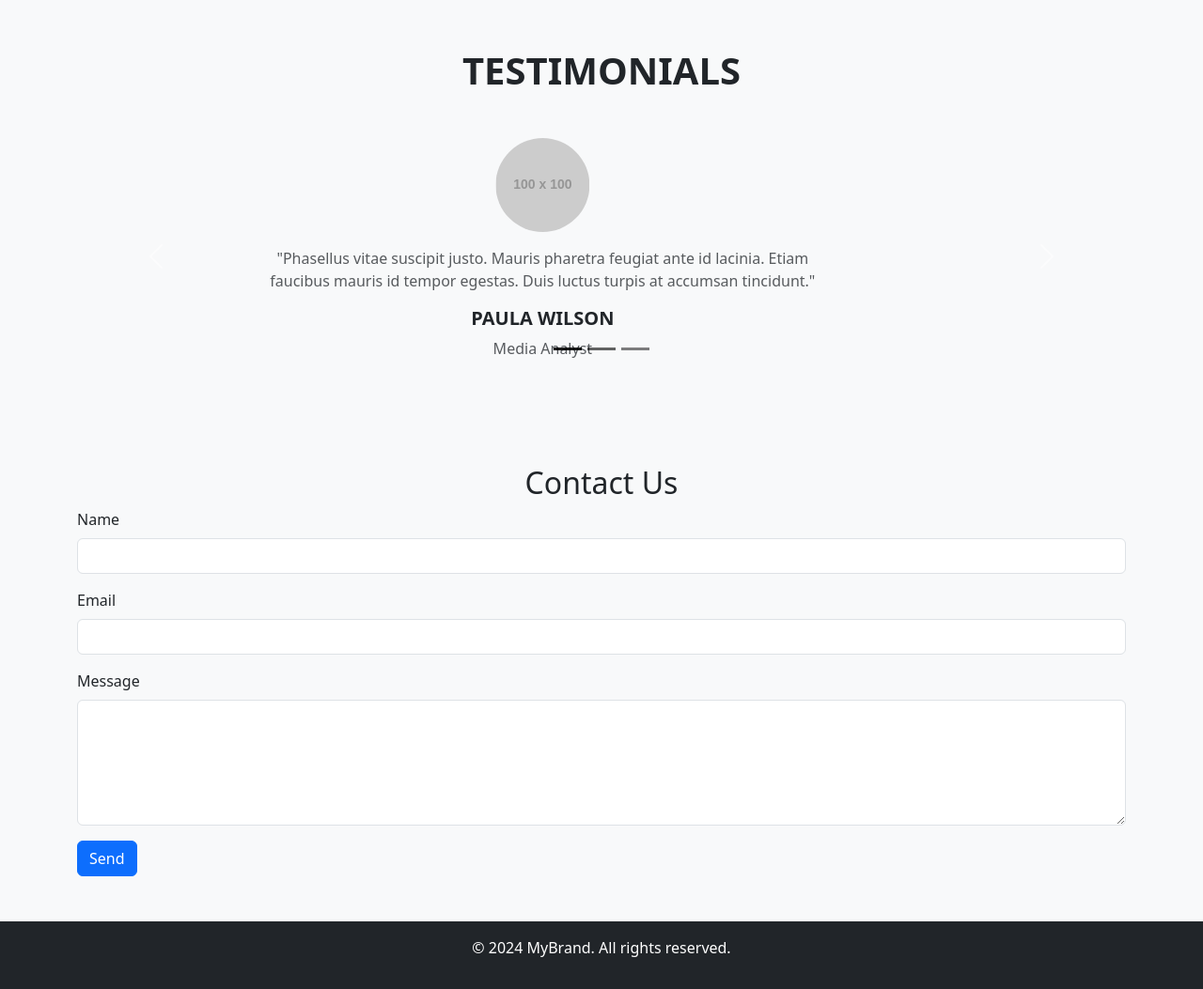
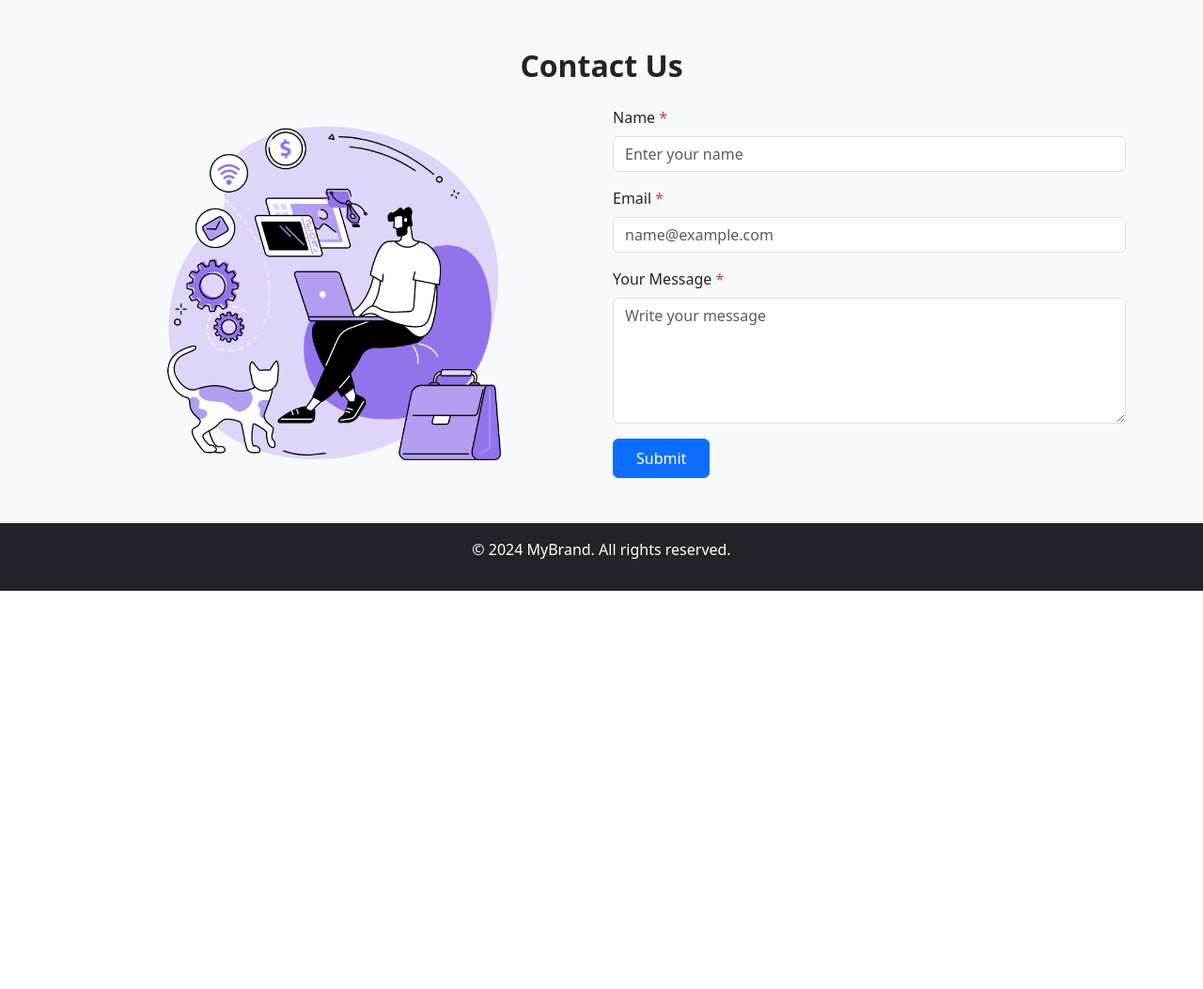
Before and after one commit to Mdgufrannasir/Task1, a plain HTML site: page index.html in a window 1280 px wide. Shown: the part 3210-4263 px from the top of the page at 94% size. After the commit the page ends 3839 px from the top, so only its background shows below. Drawn offline with nearby package versions, Linux system fonts and the light colour scheme; placeholder pictures from the web are drawn by us.

Commit message:
contact update

```diff
--- a/index.html
+++ b/index.html
@@ -100,11 +100,9 @@
     <!-- Products Section -->
     <section id="products" class="py-5">
         <div class="container">
-            <!-- Section Heading -->
             <h1 class="text-center fw-bold mb-5">Products</h1>
 
             <div class="row g-4">
-                <!-- Product 1 -->
                 <div class="col-md-4 col-sm-6">
                     <div class="card border-1 pb-4 shadow-sm h-100">
                         <img src="image\Collaborative-coding-tools-for-remote-pair-programming.webp" class="card-img-top img-fluid" alt="Product 1">
@@ -116,7 +114,6 @@
                     </div>
                 </div>
 
-                <!-- Product 2 -->
                 <div class="col-md-4 col-sm-6">
                     <div class="card border-1 pb-4 shadow-sm h-100">
                         <img src="image\Collaborative-coding-tools-for-remote-pair-programming.webp" class="card-img-top img-fluid" alt="Product 2">
@@ -128,7 +125,6 @@
                     </div>
                 </div>
 
-                <!-- Product 3 -->
                 <div class="col-md-4 col-sm-6">
                     <div class="card border-1 pb-4 shadow-sm h-100">
                         <img src="image\Collaborative-coding-tools-for-remote-pair-programming.webp" class="card-img-top img-fluid" alt="Product 3">
@@ -143,53 +139,32 @@
         </div>
     </section>
 
+    <!-- testimonials Section -->
     <section id="testimonials" class="py-5 bg-light">
         <div class="container">
-            <!-- Section Heading -->
             <h1 class="text-center fw-bold mb-5">Testimonials</h1>
 
-            <!-- Carousel -->
             <div id="testimonialCarousel" class="carousel slide" data-bs-ride="carousel">
 
-                <!-- Carousel Items -->
                 <div class="carousel-inner">
-                    <!-- Testimonial 1 -->
                     <div class="carousel-item active">
                         <div class="text-center">
                             <img src="image\DALL·E 2024-11-28 11.49.38 - A professional headshot of a confident businesswoman with short brown hair, wearing a formal blazer and sitting in an office setting with a blurred ba.webp" class="rounded-circle mb-3" width="100" height="100" alt="Testimonial 1">
                             <h5 class="fw-bold">Sarah Thompson</h5>
                             <p class="text-muted">Marketing Manager at Creative Wave Agency</p>
                             <p class="fst-italic">"Working with Gufran was an absolute pleasure! His expertise in front-end development, especially with React.js and Tailwind CSS, brought our vision to life. The website is visually stunning and user-friendly. Highly recommend!"</p>
-                            <!-- Star Ratings -->
-                            <div class="text-warning">
-                                <i class="bi bi-star-fill"></i>
-                                <i class="bi bi-star-fill"></i>
-                                <i class="bi bi-star-fill"></i>
-                                <i class="bi bi-star-fill"></i>
-                                <i class="bi bi-star-fill"></i>
-                            </div>
                         </div>
                     </div>
 
-                    <!-- Testimonial 2 -->
                     <div class="carousel-item">
                         <div class="text-center">
                             <img src="image\27e73e89-cb1b-4698-98d5-9d29cc1e4eab.webp" class="rounded-circle mb-3" width="100" height="100" alt="Testimonial 2">
                             <p class="fst-italic">"Gufran demonstrated excellent communication and technical skills. His work on our platform significantly improved user engagement and performance metrics. A fantastic developer to work with!"</p>
                             <h5 class="fw-bold">James Carter</h5>
                             <p class="text-muted">CEO at Innovatech Solutions</p>
-                            <!-- Star Ratings -->
-                            <div class="text-warning">
-                                <i class="bi bi-star-fill"></i>
-                                <i class="bi bi-star-fill"></i>
-                                <i class="bi bi-star-fill"></i>
-                                <i class="bi bi-star-fill"></i>
-                                <i class="bi bi-star"></i>
-                            </div>
                         </div>
                     </div>
 
-                    <!-- Testimonial 3 -->
                     <div class="carousel-item">
                         <div class="text-center">
                             <img src="image\fbf8a941-5019-456b-85ef-4f2599094a82.webp" class="rounded-circle mb-3" width="100" height="100" alt="Testimonial 3">
@@ -200,14 +175,12 @@
                     </div>
                 </div>
 
-                <!-- Indicators/Dots -->
                 <div class="carousel-indicators mt-4" >
                     <button type="button" data-bs-target="#testimonialCarousel" data-bs-slide-to="0" class="active btn-primary bg-dark" aria-current="true" aria-label="Slide 1"></button>
                     <button type="button" data-bs-target="#testimonialCarousel" data-bs-slide-to="1" aria-label="Slide 2"></button>
                     <button type="button" data-bs-target="#testimonialCarousel" data-bs-slide-to="2" aria-label="Slide 3"></button>
                 </div>
 
-                <!-- Navigation Controls -->
                 <button class="carousel-control-prev" type="button" data-bs-target="#testimonialCarousel" data-bs-slide="prev">
                     <span class="carousel-control-prev-icon" aria-hidden="true"></span>
                     <span class="visually-hidden">Previous</span>
@@ -220,116 +193,38 @@
         </div>
     </section>
 
-    <section id="testimonials" class="py-5 bg-light">
+    <!-- Contact Section -->
+    <section id="contact-us" class="py-5 bg-light">
         <div class="container">
-            <!-- Section Title -->
-            <h1 class="text-center fw-bold mb-5">TESTIMONIALS</h1>
-
-            <!-- Testimonial Carousel -->
-            <div id="testimonialCarousel" class="carousel slide" data-bs-ride="carousel">
-                <!-- Testimonial Items -->
-                <div class="carousel-inner">
-                    <!-- Testimonial 1 -->
-                    <div class="carousel-item active text-center">
-                        <img src="https://via.placeholder.com/100" class="rounded-circle mb-3" alt="Person 1">
-                        <p class="text-muted px-5 mx-auto" style="max-width: 700px;">
-                            "Phasellus vitae suscipit justo. Mauris pharetra feugiat ante id lacinia. Etiam faucibus mauris id tempor egestas. Duis luctus turpis at accumsan tincidunt."
-                        </p>
-                        <h5 class="fw-bold mt-3">PAULA WILSON</h5>
-                        <p class="text-muted">Media Analyst</p>
-                    </div>
-
-                    <!-- Testimonial 2 -->
-                    <div class="carousel-item text-center">
-                        <img src="https://via.placeholder.com/100" class="rounded-circle mb-3" alt="Person 2">
-                        <p class="text-muted px-5 mx-auto" style="max-width: 700px;">
-                            "Etiam hendrerit dolor eget rutrum. Phasellus risus risus, volutpat vel tellus ac, tincidunt fringilla massa. Sed at orci id justo posuere tincidunt."
-                        </p>
-                        <h5 class="fw-bold mt-3">JAMES SMITH</h5>
-                        <p class="text-muted">Software Developer</p>
-                    </div>
-
-                    <!-- Testimonial 3 -->
-                    <div class="carousel-item text-center">
-                        <img src="https://via.placeholder.com/100" class="rounded-circle mb-3" alt="Person 3">
-                        <p class="text-muted px-5 mx-auto" style="max-width: 700px;">
-                            "Suspendisse nec ligula eu urna faucibus gravida. Duis sollicitudin nisl vel sapien euismod, ut tristique metus lacinia. Vestibulum viverra justo."
-                        </p>
-                        <h5 class="fw-bold mt-3">SARAH THOMPSON</h5>
-                        <p class="text-muted">Marketing Manager</p>
-                    </div>
+            <h2 class="mb-4 text-center fw-bold">Contact Us</h2>
+            <div class="row align-items-center">
+                <div class="col-lg-6 mb-4 mb-lg-0 text-center">
+                    <img src="image\Collaborative-coding-tools-for-remote-pair-programming.webp" alt="Contact Illustration" class="img-fluid">
                 </div>
 
-                <!-- Carousel Controls -->
-                <button class="carousel-control-prev" type="button" data-bs-target="#testimonialCarousel" data-bs-slide="prev">
-                    <span class="carousel-control-prev-icon" aria-hidden="true" style="filter: invert(0);"></span>
-                    <span class="visually-hidden">Previous</span>
-                </button>
-                <button class="carousel-control-next" type="button" data-bs-target="#testimonialCarousel" data-bs-slide="next">
-                    <span class="carousel-control-next-icon" aria-hidden="true" style="filter: invert(0);"></span>
-                    <span class="visually-hidden">Next</span>
-                </button>
-
-                <!-- Carousel Indicators -->
-                <div class="carousel-indicators mt-4">
-                    <button type="button" data-bs-target="#testimonialCarousel" data-bs-slide-to="0" class="active" aria-current="true" aria-label="Slide 1" style="background-color: black;"></button>
-                    <button type="button" data-bs-target="#testimonialCarousel" data-bs-slide-to="1" aria-label="Slide 2" style="background-color: black;"></button>
-                    <button type="button" data-bs-target="#testimonialCarousel" data-bs-slide-to="2" aria-label="Slide 3" style="background-color: black;"></button>
+                <div class="col-lg-6">
+                    <form>
+                        <div class="mb-3">
+                            <label for="name" class="form-label">Name <span class="text-danger">*</span></label>
+                            <input type="text" class="form-control" id="name" placeholder="Enter your name" required>
+                        </div>
+                        <div class="mb-3">
+                            <label for="email" class="form-label">Email <span class="text-danger">*</span></label>
+                            <input type="email" class="form-control" id="email" placeholder="name@example.com" required>
+                        </div>
+                        <div class="mb-3">
+                            <label for="message" class="form-label">Your Message <span class="text-danger">*</span></label>
+                            <textarea class="form-control" id="message" rows="5" placeholder="Write your message" required></textarea>
+                        </div>
+                        <div class="text-center text-lg-start">
+                            <button type="submit" class="btn btn-primary px-4 py-2">Submit</button>
+                        </div>
+                    </form>
                 </div>
             </div>
         </div>
     </section>
 
-
-
-    <!-- <section id="testimonials" class="py-5">
-        <div class="container text-center">
-            <h2>Testimonials</h2>
-            <div id="testimonialCarousel" class="carousel slide" data-bs-ride="carousel">
-                <div class="carousel-inner">
-                    <div class="carousel-item active">
-                        <blockquote class="blockquote">
-                            <p class="mb-0">Amazing service and top-notch products!</p>
-                            <footer class="blockquote-footer">John Doe</footer>
-                        </blockquote>
-                    </div>
-                    <div class="carousel-item">
-                        <blockquote class="blockquote">
-                            <p class="mb-0">I highly recommend this company!</p>
-                            <footer class="blockquote-footer">Jane Smith</footer>
-                        </blockquote>
-                    </div>
-                </div>
-                <button class="carousel-control-prev" type="button" data-bs-target="#testimonialCarousel" data-bs-slide="prev">
-                    <span class="carousel-control-prev-icon" aria-hidden="true"></span>
-                </button>
-                <button class="carousel-control-next" type="button" data-bs-target="#testimonialCarousel" data-bs-slide="next">
-                    <span class="carousel-control-next-icon" aria-hidden="true"></span>
-                </button>
-            </div>
-        </div>
-    </section> -->
-
-    <section id="contact" class="py-5 bg-light">
-        <div class="container">
-            <h2 class="text-center">Contact Us</h2>
-            <form>
-                <div class="mb-3">
-                    <label for="name" class="form-label">Name</label>
-                    <input type="text" class="form-control" id="name" required>
-                </div>
-                <div class="mb-3">
-                    <label for="email" class="form-label">Email</label>
-                    <input type="email" class="form-control" id="email" required>
-                </div>
-                <div class="mb-3">
-                    <label for="message" class="form-label">Message</label>
-                    <textarea class="form-control" id="message" rows="5" required></textarea>
-                </div>
-                <button type="submit" class="btn btn-primary">Send</button>
-            </form>
-        </div>
-    </section>
 
     <footer class="bg-dark text-white text-center py-3">
         <p>© 2024 MyBrand. All rights reserved.</p>
```
